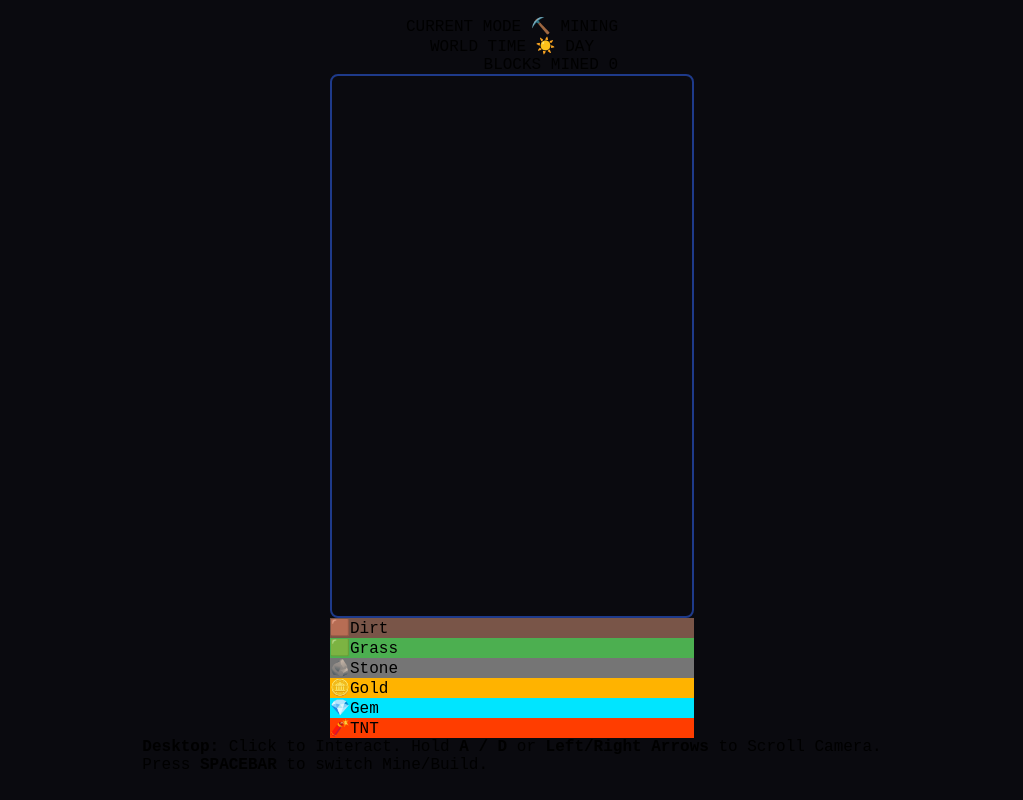
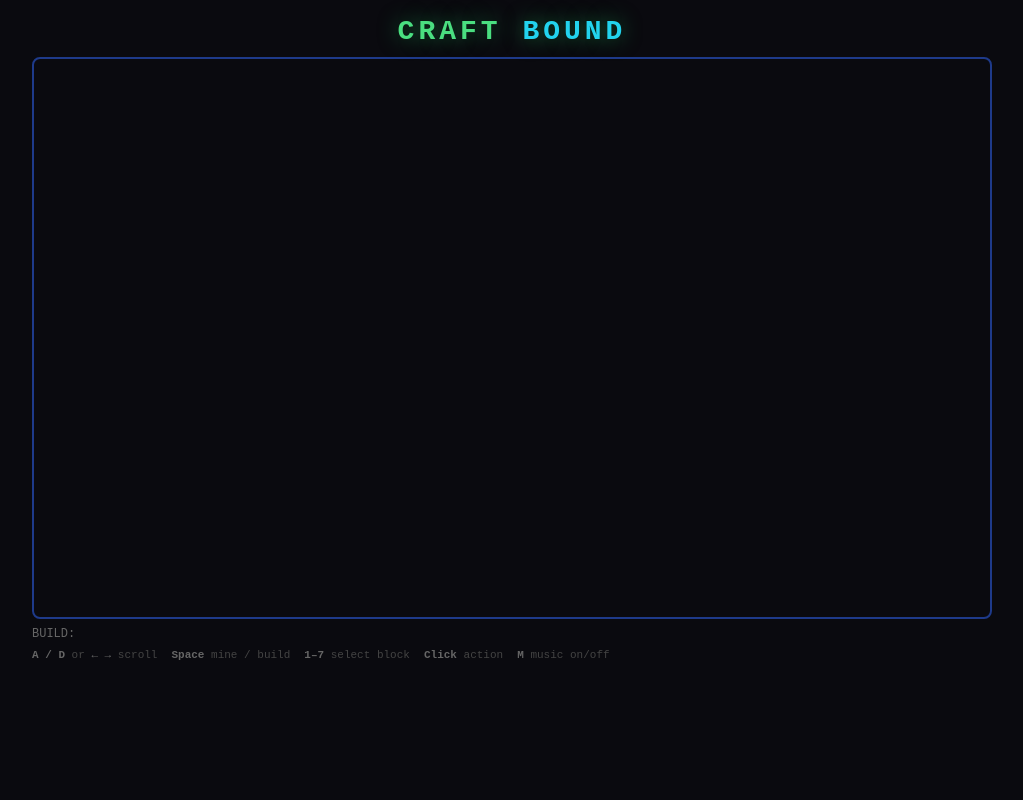
Before and after one commit to keerthanar245-PECAI/Craft-Bound, a plain HTML site: page index.html in a window 1280 px wide. Shown: the whole page, without its empty margins (128-1151 px from the left). Drawn offline with Linux system fonts and the light colour scheme.

Commit message:
Update index.html

```diff
--- a/index.html
+++ b/index.html
@@ -1,46 +1,27 @@
 <!DOCTYPE html>
 <html lang="en">
 <head>
-    <meta charset="UTF-8">
-    <meta name="viewport" content="width=device-width, initial-scale=1.0">
-    <title>Craft Bound: Infinite Sandbox</title>
-    <link rel="stylesheet" href="style.css">
+  <meta charset="UTF-8" />
+  <meta name="viewport" content="width=device-width, initial-scale=1.0" />
+  <title>Craft Bound v2</title>
+  <link rel="stylesheet" href="style.css" />
 </head>
 <body>
-
-    <div class="hud">
-        <div class="hud-box">
-            <span class="hud-label">CURRENT MODE</span>
-            <span id="mode-display" class="mode-badge badge-mine">⛏️ MINING</span>
-        </div>
-        <div class="hud-box" style="text-align: center;">
-            <span class="hud-label">WORLD TIME</span>
-            <span id="time-display">☀️ DAY</span>
-        </div>
-        <div class="hud-box" style="text-align: right;">
-            <span class="hud-label">BLOCKS MINED</span>
-            <span id="stats-mined">0</span>
-        </div>
-    </div>
-
-    <div id="canvas-wrapper">
-        <canvas id="sandboxCanvas" width="360" height="540"></canvas>
-
-        <div class="inventory-hotbar">
-            <div class="slot active-slot" data-block="1" style="background-color: #795548;">🟫<span class="slot-lbl">Dirt</span></div>
-            <div class="slot" data-block="2" style="background-color: #4caf50;">🟩<span class="slot-lbl">Grass</span></div>
-            <div class="slot" data-block="3" style="background-color: #757575;">🪨<span class="slot-lbl">Stone</span></div>
-            <div class="slot" data-block="4" style="background-color: #ffb300;">🪙<span class="slot-lbl">Gold</span></div>
-            <div class="slot" data-block="5" style="background-color: #00e5ff;">💎<span class="slot-lbl">Gem</span></div>
-            <div class="slot" data-block="6" style="background-color: #ff3d00;">🧨<span class="slot-lbl">TNT</span></div>
-        </div>
-    </div>
-
-    <p class="controls-hint">
-        <b>Desktop:</b> Click to Interact. Hold <b>A / D</b> or <b>Left/Right Arrows</b> to Scroll Camera.<br>
-        Press <b>SPACEBAR</b> to switch Mine/Build.
-    </p>
-
-    <script src="game.js"></script>
+  <h1>CRAFT <span>BOUND</span></h1>
+  <div id="gameWrapper">
+    <canvas id="cb" width="960" height="560"></canvas>
+    <div id="score-flash"></div>
+  </div>
+  <div id="toolbar">
+    <span>BUILD:</span>
+  </div>
+  <div id="controls">
+    <span><b>A / D</b> or <b>← →</b> scroll</span>
+    <span><b>Space</b> mine / build</span>
+    <span><b>1–7</b> select block</span>
+    <span><b>Click</b> action</span>
+    <span><b>M</b> music on/off</span>
+  </div>
+  <script src="game.js"></script>
 </body>
 </html>
```
